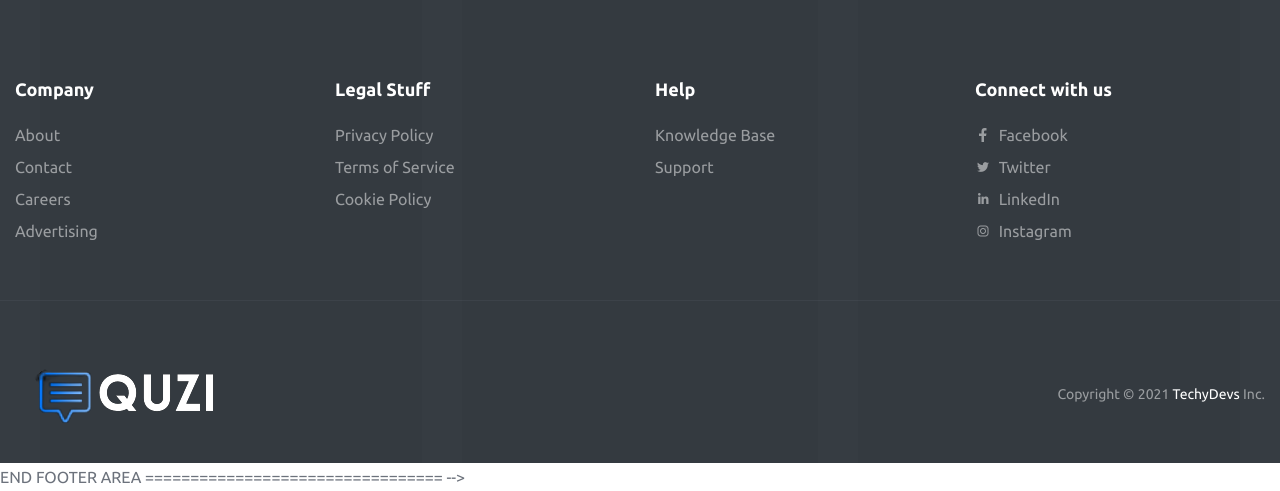
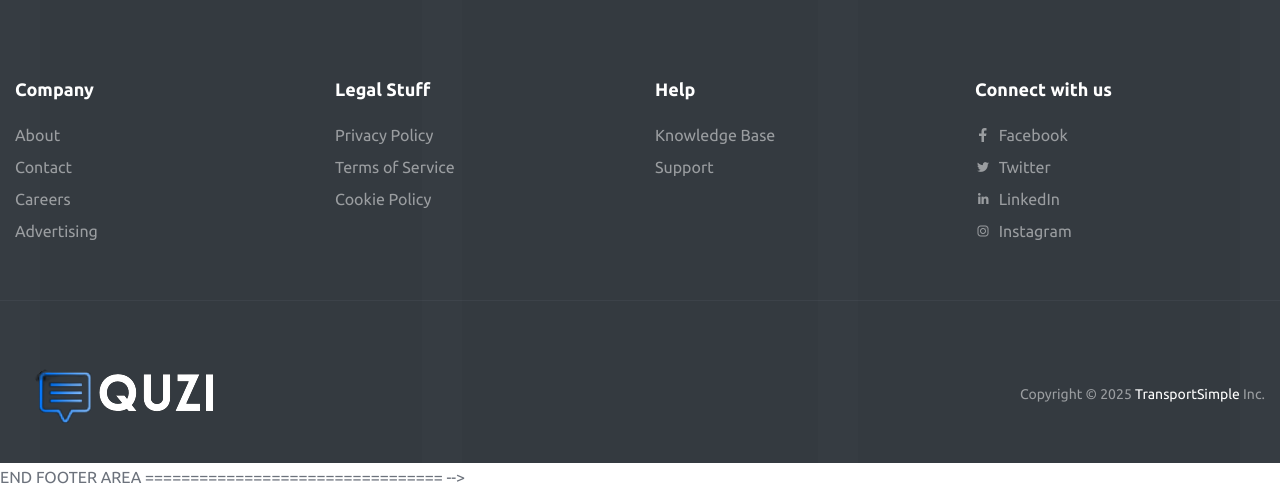
Before and after one commit to MunuriGangadhar/Quora_TransportSimple, a Django app: page /question/1/ in a window 1280 px wide. Shown: the part 1591-2082 px from the top of the page. Run offline with Django 4.2, Linux system fonts and the light colour scheme; a user stored in the database is signed in; tables that the repository leaves empty hold one stand-in row (values such as "Sample post").

Commit message:
Few changes

```diff
--- a/templates/base/footer.html
+++ b/templates/base/footer.html
@@ -9,7 +9,7 @@
                     </a>
                 </div>
                 <div class="col-lg-6">
-                    <p class="copyright-desc text-right fs-14">Copyright &copy;2023<a href="#">Gokul.C</a></p>
+                    <p class="copyright-desc text-right fs-14">Copyright &copy;2025<a href="#">Gangadhar</a></p>
                 </div>
             </div>
         </div>
--- a/templates/main/question_details.html
+++ b/templates/main/question_details.html
@@ -346,7 +346,7 @@
                 </a>
             </div>
             <div class="col-lg-6">
-                <p class="copyright-desc text-right fs-14">Copyright &copy; 2021 <a href="https://techydevs.com/">TechyDevs</a> Inc.</p>
+                <p class="copyright-desc text-right fs-14">Copyright &copy; 2025 <a href="https://techydevs.com/">TransportSimple</a> Inc.</p>
             </div>
         </div>
     </div>
```
